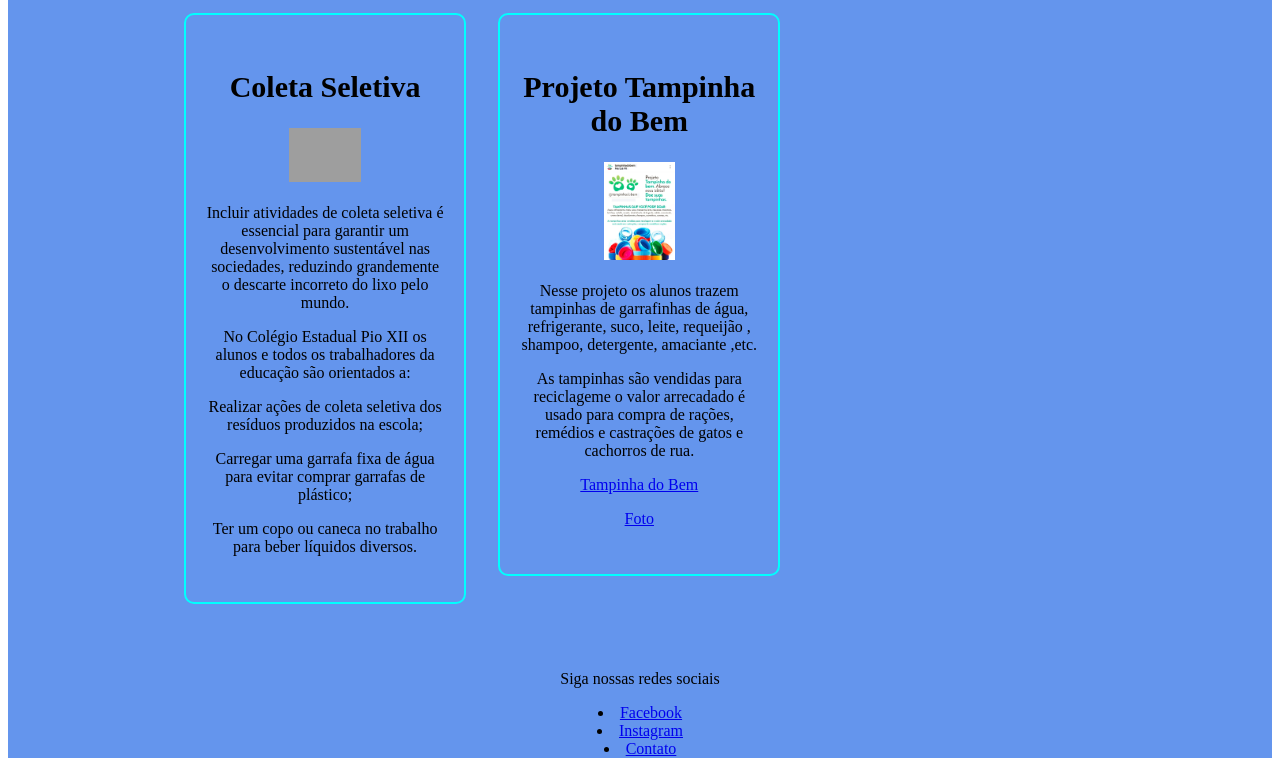
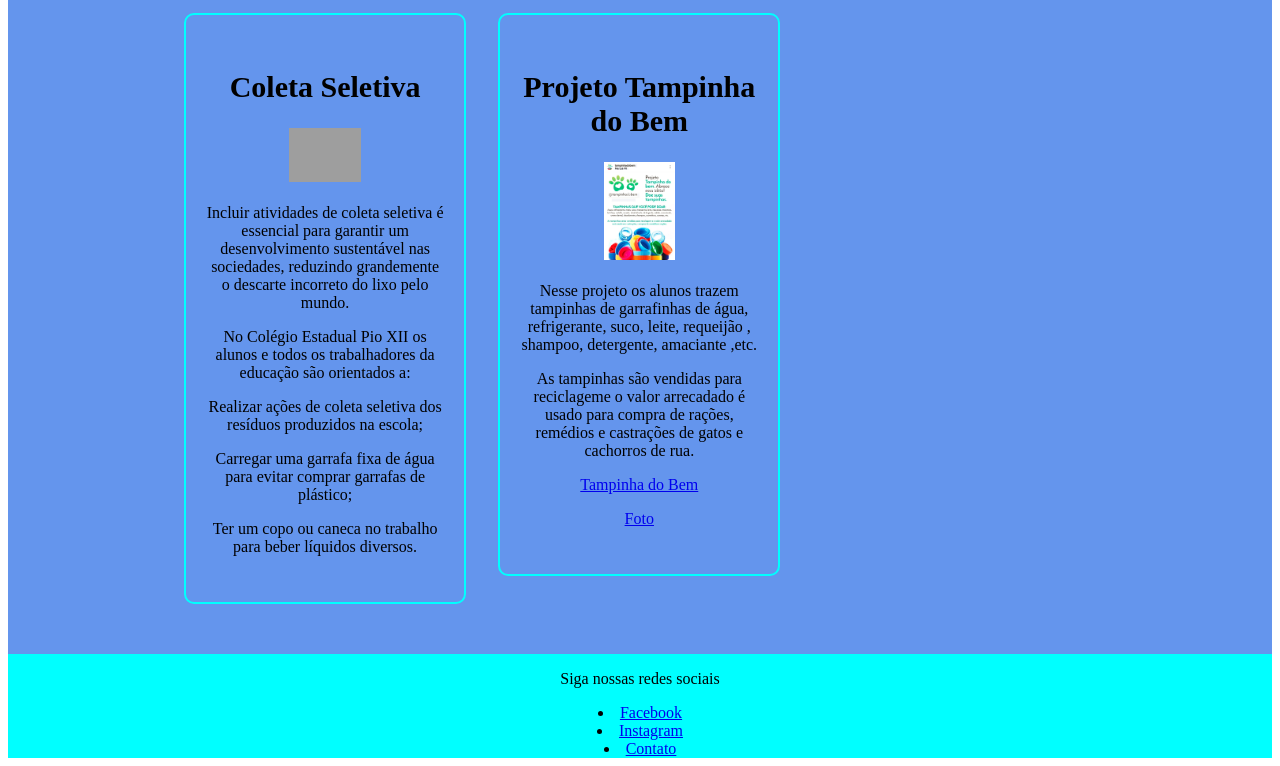
Before and after one commit to gkm7/-O-PAULOOOOOOO, a plain HTML site: page index.html in a window 1280 px wide. Shown: the part 1450-2216 px from the top of the page. Drawn offline with Linux system fonts and the light colour scheme; grey boxes are pictures that could not be loaded.

Commit message:
Update style.css

```diff
--- a/style.css
+++ b/style.css
@@ -1,6 +1,6 @@
 header{background:#00FFFF;padding:20px 0;text-align:center;}
 main{background:#6495ED;}
-footer{background:#6495ED;text-align: center;display:inline-block;width:100%}
+footer{background:#00FFFF;text-align: center;display:inline-block;width:100%}
 .produtos {width: 940px;margin: 0 auto;padding: 50px 0;}
 .produtos li {display: inline-block;text-align: center;width: 30%;vertical-align: top;margin: 0 1.5%;padding: 30px 20px;box-sizing: border-box;border: 2px solid #00FFFF;border-radius: 10px;}
 .produtos h2 {font-size: 30px;font-weight: bold;}
```
